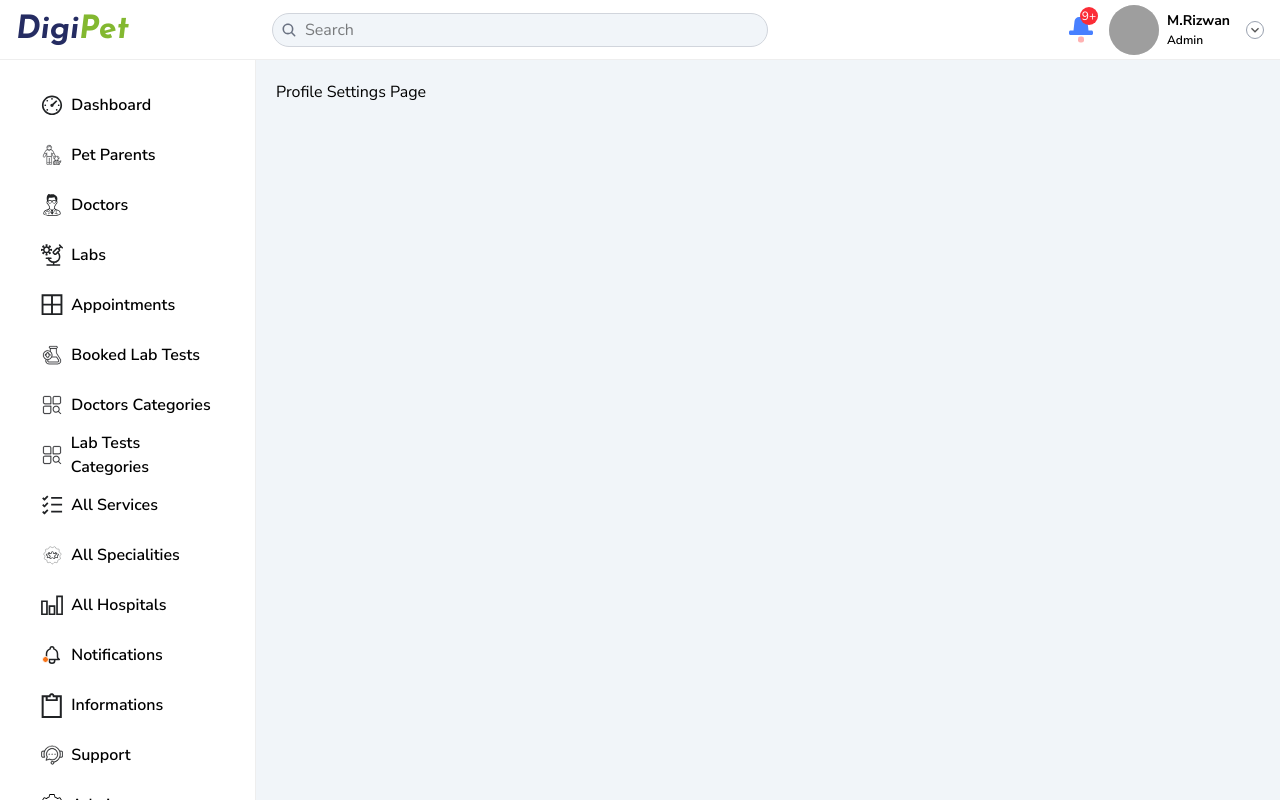
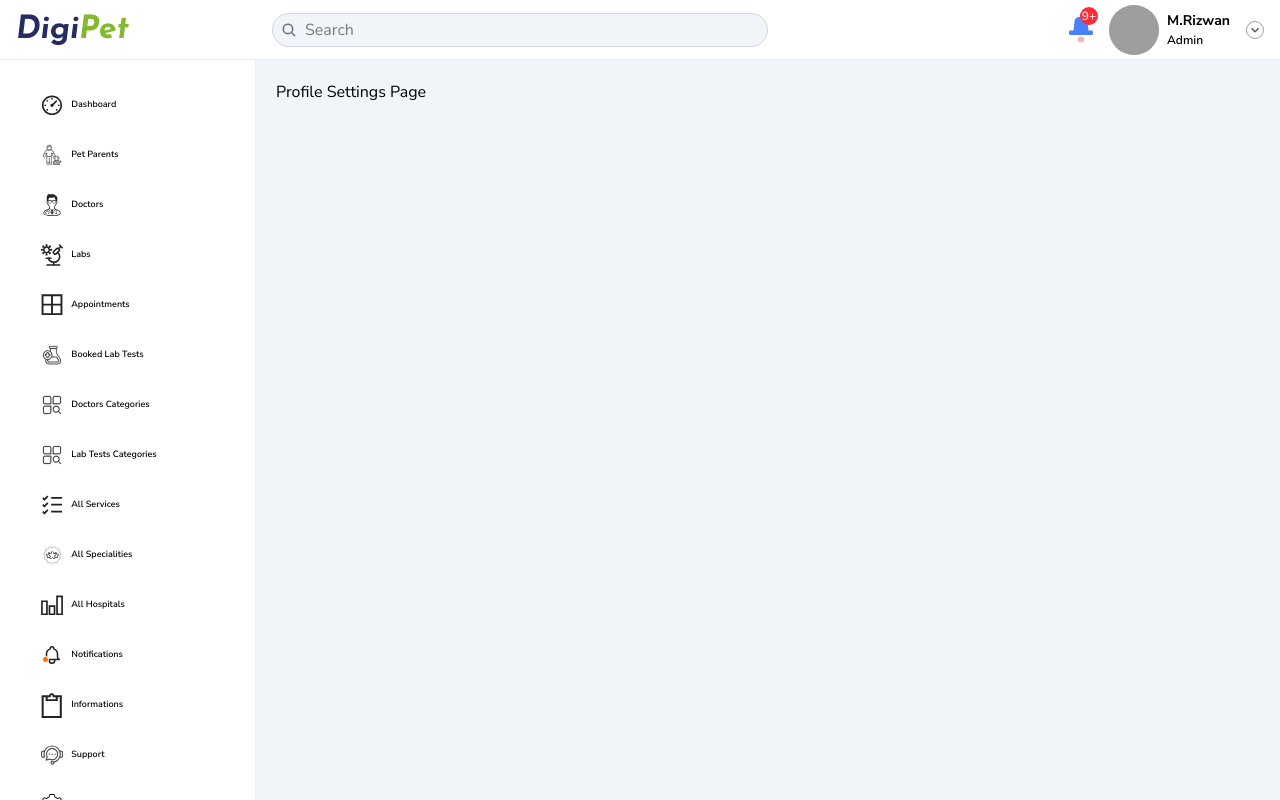
Before and after one commit to Aimal-125/digipet, a React (Vite) app: page /profile-settings in a window 1280 px wide. Built offline with nearby package versions, Linux system fonts and the light colour scheme; sample sign-in values are in the browser's storage; grey boxes are pictures that could not be loaded.

Commit message:
updated admin-panel

```diff
--- a/src/components/navbar/navbar.css
+++ b/src/components/navbar/navbar.css
@@ -98,6 +98,7 @@
     width: 100%;
     height: calc(100vh - 60px);
     display: flex;
+    z-index: 1;
   }
 
   .mobile-sidebar {
--- a/src/components/sidebar/Sidebar.jsx
+++ b/src/components/sidebar/Sidebar.jsx
@@ -128,7 +128,11 @@ export default function Sidebar() {
                     alt="sidebar icon"
                   />
                 </span>
-                <span className={`${isSmallScreen ? "hidden" : ""}`}>
+                <span
+                  className={`${
+                    isSmallScreen ? "hidden" : ""
+                  } max-[1311px]:text-[9px]`}
+                >
                   {item.label}
                 </span>
               </span>
```
